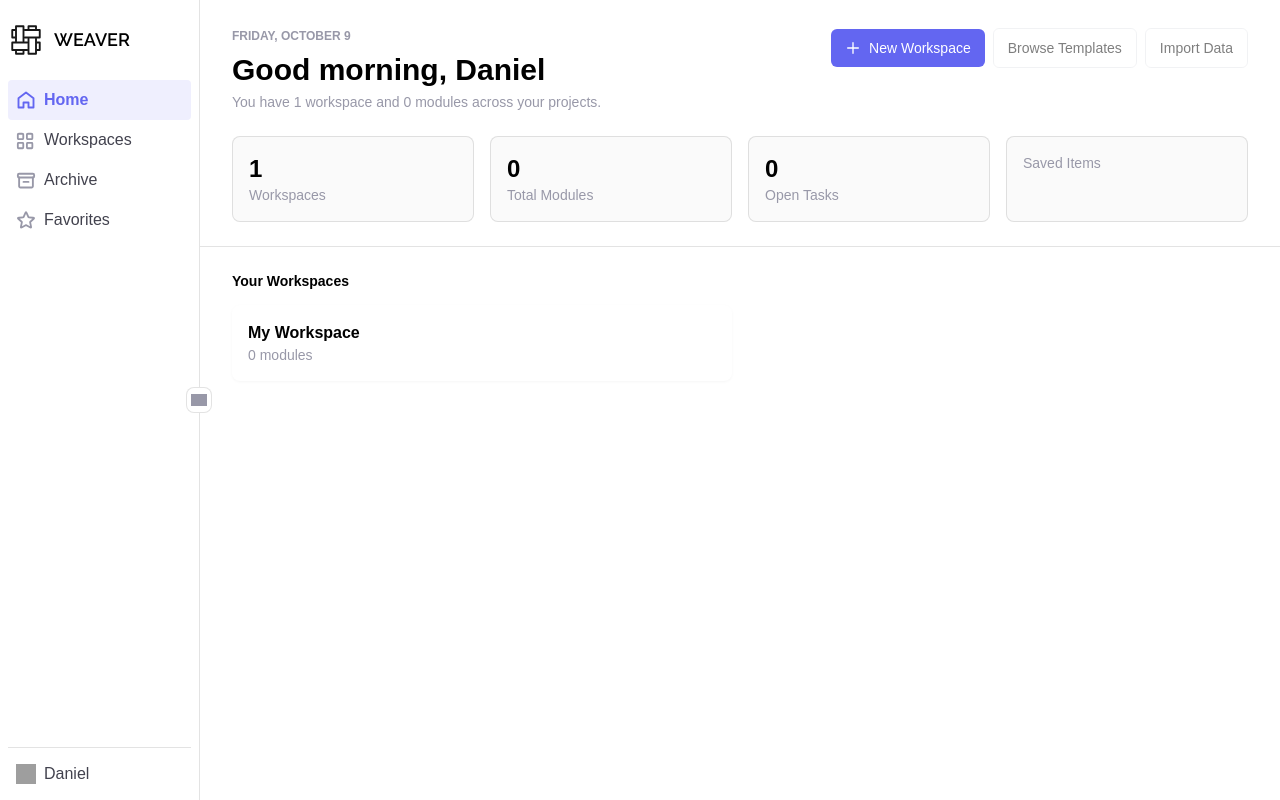
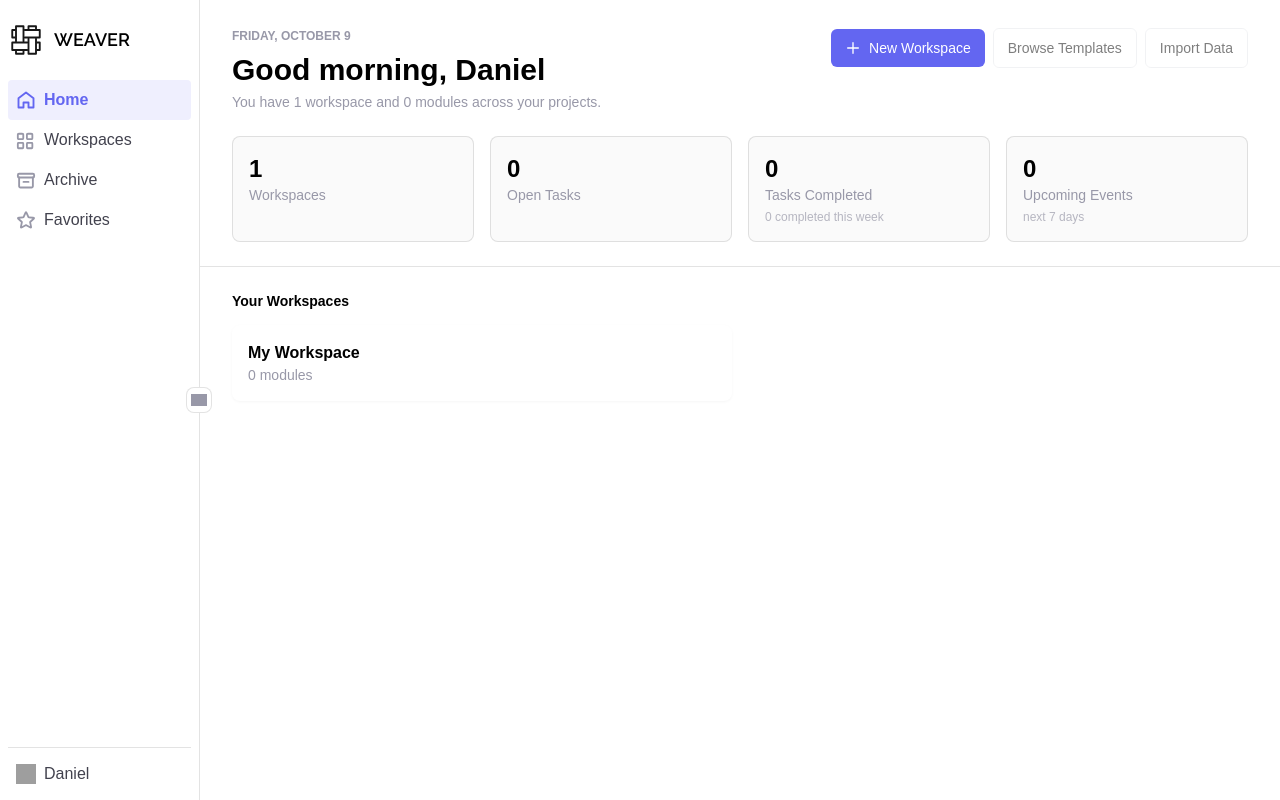
Before and after one commit to drumsinthedeep/weaver, a React (Vite) app: page / in a window 1280 px wide. Built offline with nearby package versions, Linux system fonts and the light colour scheme; grey boxes are pictures that could not be loaded; a web font is replaced by a local one.

Commit message:
update metric cards on the home page

```diff
--- a/src/components/Home.tsx
+++ b/src/components/Home.tsx
@@ -22,19 +22,55 @@ export default function Home() {
   const visibleWorkspaces = workspaces.filter((w) => !w.archived);
   const totalModules = visibleWorkspaces.reduce((sum, w) => sum + w.modules.length, 0);
   const allModules = visibleWorkspaces.flatMap((w) => w.modules);
-  const openTasks = allModules
-    .filter((m) => m.type === 'tasks')
-    .flatMap((m) => m.tasks ?? [])
-    .filter((t) => !t.done).length;
-  // const savedItems = allModules
-  //   .filter((m) => m.type === 'bookmark')
-  //   .flatMap((m) => m.tabs ?? []).length;
+  const todayStart = new Date();
+  todayStart.setHours(0, 0, 0, 0);
+  const updatedToday = visibleWorkspaces.filter(
+    (w) => w.lastActivityAt && new Date(w.lastActivityAt).getTime() >= todayStart.getTime()
+  ).length;
+  const taskModulesWithOpenTasks = allModules.filter(
+    (m) => m.type === 'tasks' && (m.tasks ?? []).some((t) => !t.done)
+  );
+  const allTasks = allModules.filter((m) => m.type === 'tasks').flatMap((m) => m.tasks ?? []);
+  const openTasks = allTasks.filter((t) => !t.done).length;
+  const completedTasks = allTasks.filter((t) => t.done).length;
+  const now = Date.now();
+  const sevenDaysOut = now + 7 * 24 * 60 * 60 * 1000;
+  const sevenDaysAgo = now - 7 * 24 * 60 * 60 * 1000;
+  const completedThisWeek = allTasks.filter(
+    (t) => t.completedAt && new Date(t.completedAt).getTime() >= sevenDaysAgo
+  ).length;
+  const openTaskWorkspaceCount = new Set(
+    visibleWorkspaces
+      .filter((w) => w.modules.some((m) => taskModulesWithOpenTasks.includes(m)))
+      .map((w) => w.id)
+  ).size;
+  const upcomingEvents = allModules
+    .filter((m) => m.type === 'calendar')
+    .flatMap((m) => m.events ?? [])
+    .filter((e) => {
+      const time = new Date(e.datetime).getTime();
+      return time >= now && time <= sevenDaysOut;
+    }).length;
 
   const stats = [
-    { label: 'Workspaces', value: visibleWorkspaces.length },
-    { label: 'Total Modules', value: totalModules },
-    { label: 'Open Tasks', value: openTasks },
-    { label: 'Saved Items', value: [] },
+    {
+      label: 'Workspaces',
+      value: visibleWorkspaces.length,
+      sub: updatedToday > 0 ? `${updatedToday} updated today` : null,
+    },
+    {
+      label: 'Open Tasks',
+      value: openTasks,
+      sub: openTaskWorkspaceCount > 0
+        ? `across ${openTaskWorkspaceCount} workspace${openTaskWorkspaceCount === 1 ? '' : 's'}`
+        : null,
+    },
+    {
+      label: 'Tasks Completed',
+      value: completedTasks,
+      sub: `${completedThisWeek} completed this week`,
+    },
+    { label: 'Upcoming Events', value: upcomingEvents, sub: 'next 7 days' },
   ];
 
   const openWorkspace = (id: string) => {
@@ -91,6 +127,7 @@ export default function Home() {
             <div key={stat.label} className="rounded-lg border border-border-subtle bg-secondary-gray p-4">
               <p className="text-2xl font-semibold">{stat.value}</p>
               <p className="text-sm text-text-gray">{stat.label}</p>
+              {stat.sub && <p className="mt-1 text-xs text-text-gray/70">{stat.sub}</p>}
             </div>
           ))}
         </div>
--- a/src/store/workspaceGridStore.ts
+++ b/src/store/workspaceGridStore.ts
@@ -7,6 +7,7 @@ export interface Task {
   id: string;
   label: string;
   done: boolean;
+  completedAt?: string;
 }
 
 export interface BrowserTab {
@@ -100,6 +101,7 @@ export interface Workspace {
   modules: WorkspaceModule[];
   archived?: boolean;
   favorited?: boolean;
+  lastActivityAt?: string;
 }
 
 type WorkspaceSettings = Partial<
@@ -173,7 +175,9 @@ function updateActiveWorkspaceModules(
   updater: (modules: WorkspaceModule[]) => WorkspaceModule[]
 ): Workspace[] {
   return state.workspaces.map((w) =>
-    w.id === state.activeWorkspaceId ? { ...w, modules: updater(w.modules) } : w
+    w.id === state.activeWorkspaceId
+      ? { ...w, modules: updater(w.modules), lastActivityAt: new Date().toISOString() }
+      : w
   );
 }
 
@@ -213,11 +217,15 @@ export const useWorkspaceStore = create<WorkspaceState>()(
         }),
       renameWorkspace: (id, name) =>
         set((state) => ({
-          workspaces: state.workspaces.map((w) => (w.id === id ? { ...w, name } : w)),
+          workspaces: state.workspaces.map((w) =>
+            w.id === id ? { ...w, name, lastActivityAt: new Date().toISOString() } : w
+          ),
         })),
       updateWorkspace: (id, updates) =>
         set((state) => ({
-          workspaces: state.workspaces.map((w) => (w.id === id ? { ...w, ...updates } : w)),
+          workspaces: state.workspaces.map((w) =>
+            w.id === id ? { ...w, ...updates, lastActivityAt: new Date().toISOString() } : w
+          ),
         })),
       toggleWorkspaceArchived: (id) =>
         set((state) => {
@@ -272,7 +280,11 @@ export const useWorkspaceStore = create<WorkspaceState>()(
               m.id === moduleId
                 ? {
                     ...m,
-                    tasks: (m.tasks ?? []).map((t) => (t.id === taskId ? { ...t, done: !t.done } : t)),
+                    tasks: (m.tasks ?? []).map((t) =>
+                      t.id === taskId
+                        ? { ...t, done: !t.done, completedAt: !t.done ? new Date().toISOString() : undefined }
+                        : t
+                    ),
                   }
                 : m
             )
```
